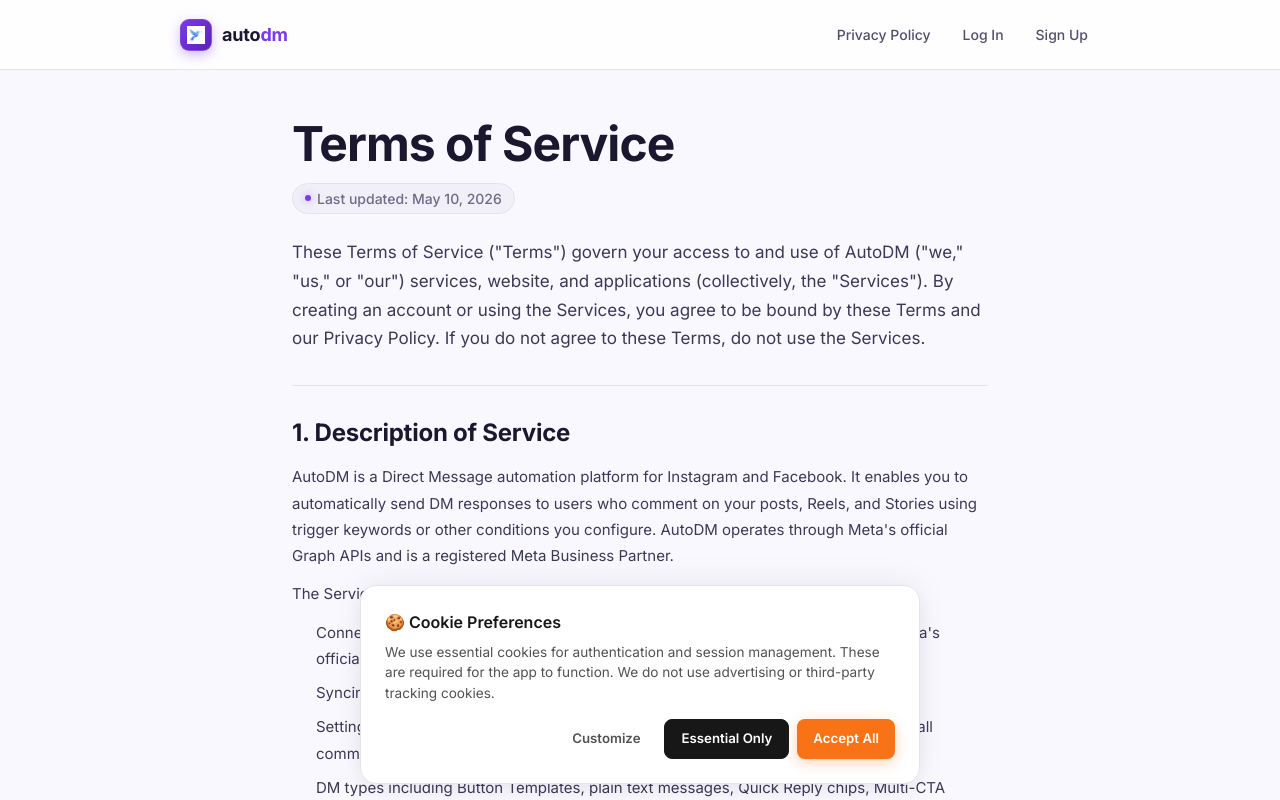
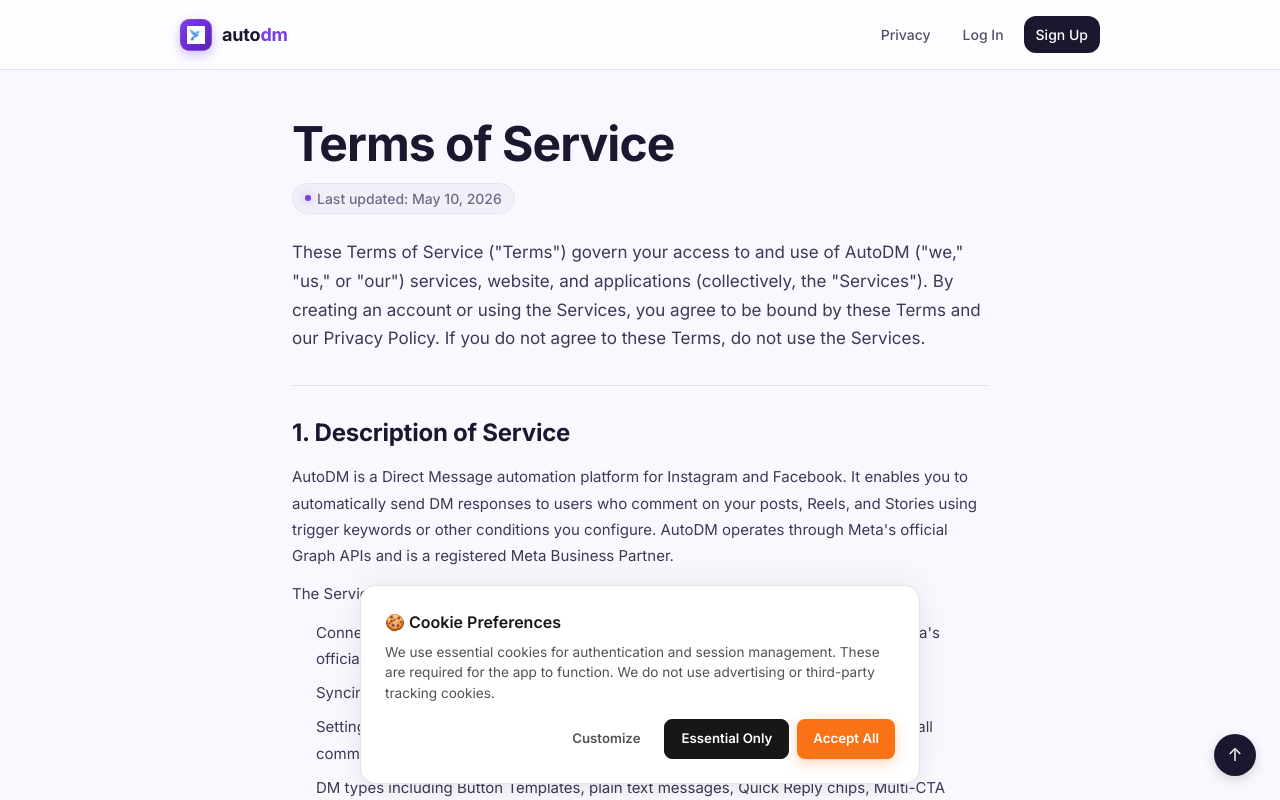
Before and after one commit to pavan511k/InstaReelsLinkAutomator, a Next.js app: page /terms in a window 1280 px wide. Shown: the top 800 px of the page. Built offline with nearby package versions, Linux system fonts and the light colour scheme; no server answers.

Commit message:
Enhance TermsOfService component with footer updates
Added a back-to-top link and improved footer structure with additional navigation links.

```diff
--- a/src/app/terms/page.js
+++ b/src/app/terms/page.js
@@ -9,7 +9,7 @@
 
 export default function TermsOfService() {
     return (
-        <div className={styles.legalPage}>
+        <div id="top" className={styles.legalPage}>
             {/* Header */}
             <header className={styles.legalHeader}>
                 <div className={styles.headerInner}>
@@ -20,9 +20,9 @@
                         <span className={styles.logoText}>auto<span className={styles.logoDM}>dm</span></span>
                     </Link>
                     <div className={styles.headerLinks}>
-                        <Link href="/privacy">Privacy Policy</Link>
+                        <Link href="/privacy">Privacy</Link>
                         <Link href="/login">Log In</Link>
-                        <Link href="/signup">Sign Up</Link>
+                        <Link href="/signup" className={styles.ctaButton}>Sign Up</Link>
                     </div>
                 </div>
             </header>
@@ -347,9 +347,23 @@
                 </section>
             </div>
 
+            {/* Back to top */}
+            <a href="#top" className={styles.backToTop} aria-label="Back to top">↑</a>
+
             {/* Footer */}
             <footer className={styles.legalFooter}>
-                <p>© 2026 AutoDM. All rights reserved. | <Link href="/privacy">Privacy Policy</Link> | <Link href="/">Home</Link></p>
+                <div className={styles.footerInner}>
+                    <nav className={styles.footerNav} aria-label="Footer">
+                        <Link href="/">Home</Link>
+                        <Link href="/privacy">Privacy Policy</Link>
+                        <Link href="/login">Log In</Link>
+                        <a href="mailto:support@autodm.pro">Contact Support</a>
+                        <Link href="/signup" className={styles.primaryCta}>Get Started</Link>
+                    </nav>
+                    <div className={styles.footerCopyright}>
+                        © 2026 AutoDM. All rights reserved. Built for Instagram &amp; Facebook automation. We are a registered Meta Business Partner.
+                    </div>
+                </div>
             </footer>
         </div>
     );
```
